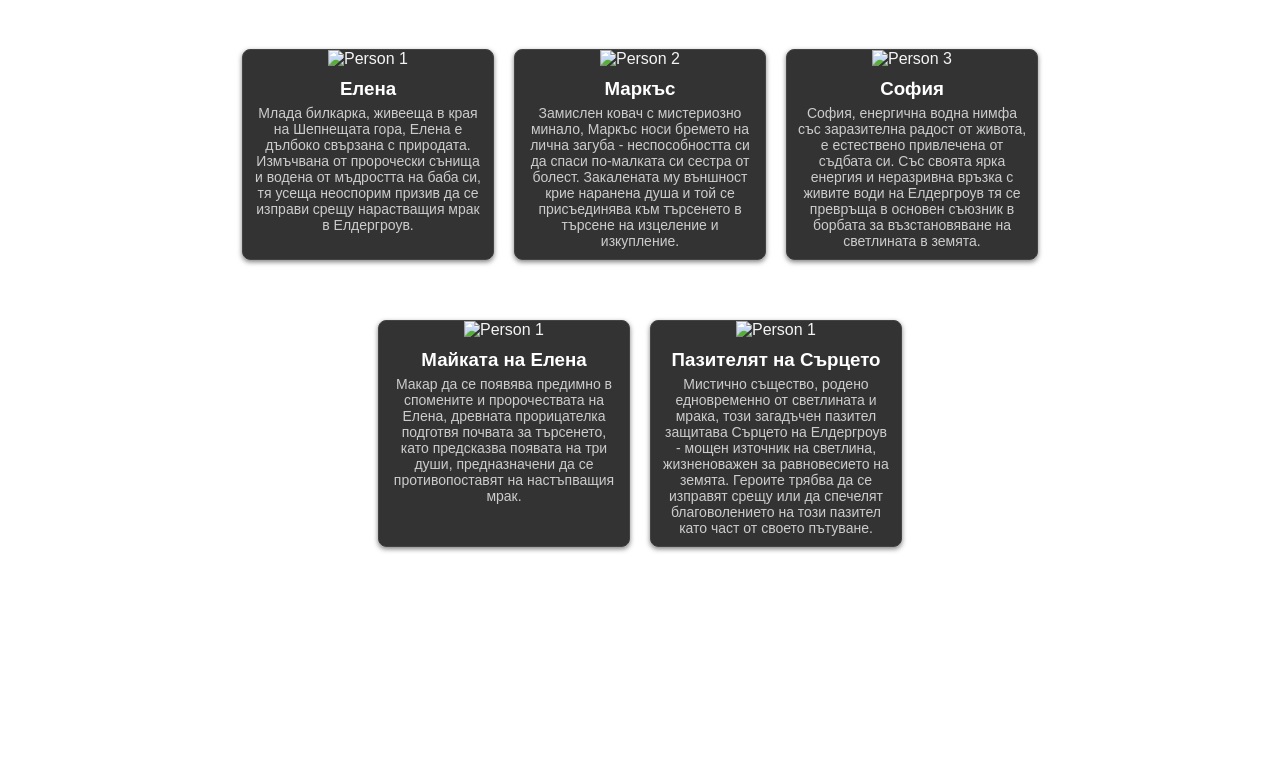
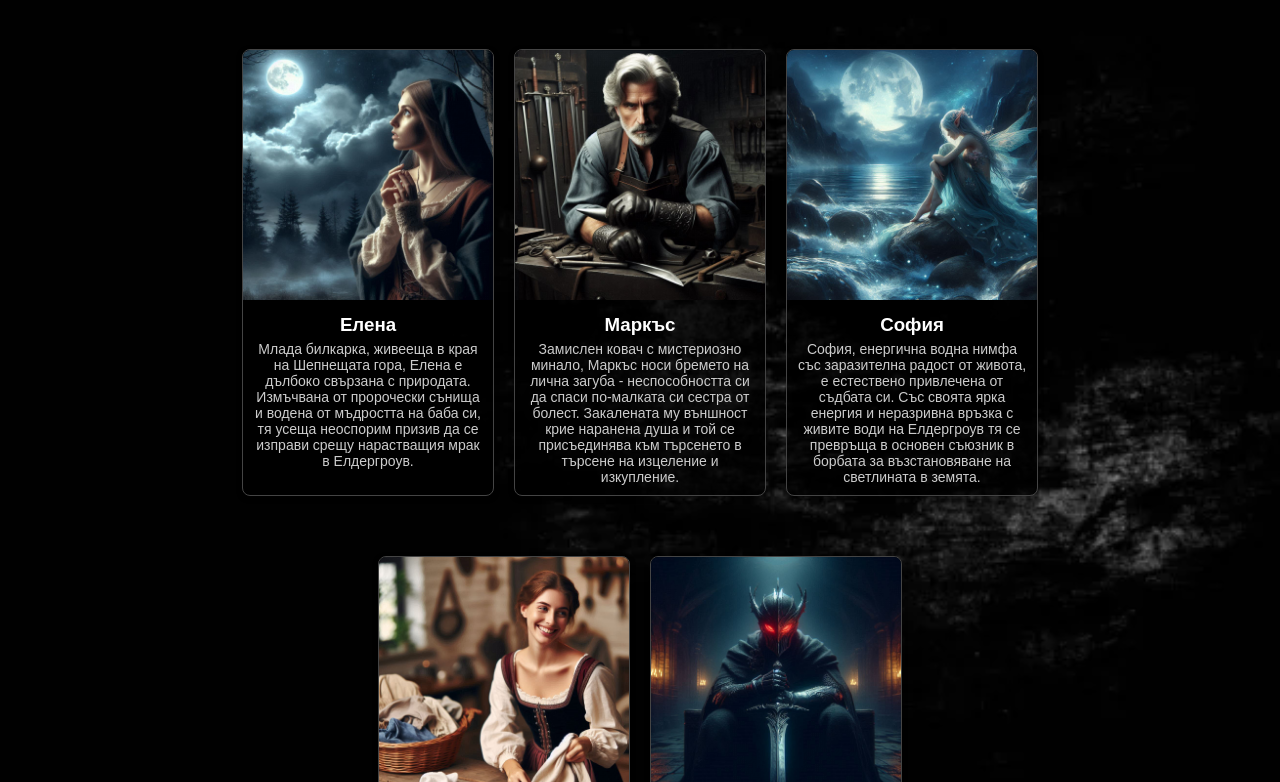
Before and after one commit to IceScream1/AIsite, a plain HTML site: page page6.html in a window 1280 px wide. Shown: the part 101-883 px from the top of the page. Before the commit the page ends 800 px from the top, so only its background shows below. Drawn offline with Linux system fonts and the light colour scheme; the site is published under a folder, as on GitHub Pages, so addresses that start at the root find nothing.

Commit message:
Update page6.html

```diff
--- a/page6.html
+++ b/page6.html
@@ -9,7 +9,7 @@
             font-family: Arial, sans-serif;
             margin: 0;
             padding: 0;
-            background: url('/images/depositphotos_364848936-stock-photo-abstract-background-monochrome-texture-black.jpg') no-repeat center center fixed;
+            background: url('images/depositphotos_364848936-stock-photo-abstract-background-monochrome-texture-black.jpg') no-repeat center center fixed;
             background-size: cover;
             color: #f4f4f4;
         }
@@ -43,7 +43,7 @@
             margin: 0 10px 10px;
         }
         footer {
-            background: url('/images/images.jpeg') repeat-x bottom;
+            background: url('images/images.jpeg') repeat-x bottom;
             height: 30px;
         }
     </style>
@@ -55,18 +55,18 @@
     <h1 style="text-align: center; padding: 20px;">Галерия на героите</h1>
     <div class="container">
         <div class="card">
-            <img src="/images/a medieval girl in her 20's in the woods at night looking at the bright moon, with a cloudy sky, wondering about the world as she looks at the moon and ready to explore it.png" alt="Person 1">
+            <img src="images/a medieval girl in her 20's in the woods at night looking at the bright moon, with a cloudy sky, wondering about the world as she looks at the moon and ready to explore it.png" alt="Person 1">
             <h3>Елена</h3>
             <p>Млада билкарка, живееща в края на Шепнещата гора, Елена е дълбоко свързана с природата. Измъчвана от пророчески сънища и водена от мъдростта на баба си, тя усеща неоспорим призив да се изправи срещу нарастващия мрак в Елдергроув.</p>
         </div>
         <div class="card">
-            <img src="/images/an older, less handsome brooding blacksmith with a mysterious past, working on swords or chest plates.png" alt="Person 2">
+            <img src="images/an older, less handsome brooding blacksmith with a mysterious past, working on swords or chest plates.png" alt="Person 2">
             <h3>Маркъс</h3>
             <p>Замислен ковач с мистериозно минало, Маркъс носи бремето на лична загуба - неспособността си да спаси по-малката си сестра от болест. Закалената му външност крие наранена душа и той се присъединява към търсенето в търсене на изцеление и изкупление.
             </p>
         </div>
         <div class="card">
-            <img src="/images/a water nymph sitting on the rocks, looking at the water at midnight.png" alt="Person 3">
+            <img src="images/a water nymph sitting on the rocks, looking at the water at midnight.png" alt="Person 3">
             <h3>София</h3>
             <p>София, енергична водна нимфа със заразителна радост от живота, е естествено привлечена от съдбата си. Със своята ярка енергия и неразривна връзка с живите води на Елдергроув тя се превръща в основен съюзник в борбата за възстановяване на светлината в земята.
             </p>
@@ -74,13 +74,13 @@
     </div>
     <div class="container">
         <div class="card">
-            <img src="/images/a happy medieval woman, cleaning clothes or doing traditional medieval chores, not looking at the viewer, only the mother in the image.png" alt="Person 1">
+            <img src="images/a happy medieval woman, cleaning clothes or doing traditional medieval chores, not looking at the viewer, only the mother in the image.png" alt="Person 1">
             <h3>Майката на Елена</h3>
             <p>Макар да се появява предимно в спомените и пророчествата на Елена, древната прорицателка подготвя почвата за търсенето, като предсказва появата на три души, предназначени да се противопоставят на настъпващия мрак.
             </p>
         </div>
         <div class="card">
-            <img src="/images/a more eerie mystical guardian creature with glowing red eyes, zoomed-out POV, holding a long sword in the ground, sitting on a dark chair in a castle with no lights, dark with a cape and a helmet.png" alt="Person 1">
+            <img src="images/a more eerie mystical guardian creature with glowing red eyes, zoomed-out POV, holding a long sword in the ground, sitting on a dark chair in a castle with no lights, dark with a cape and a helmet.png" alt="Person 1">
             <h3>Пазителят на Сърцето</h3>
             <p>Мистично същество, родено едновременно от светлината и мрака, този загадъчен пазител защитава Сърцето на Елдергроув - мощен източник на светлина, жизненоважен за равновесието на земята. Героите трябва да се изправят срещу или да спечелят благоволението на този пазител като част от своето пътуване.</p>
         </div>
```
